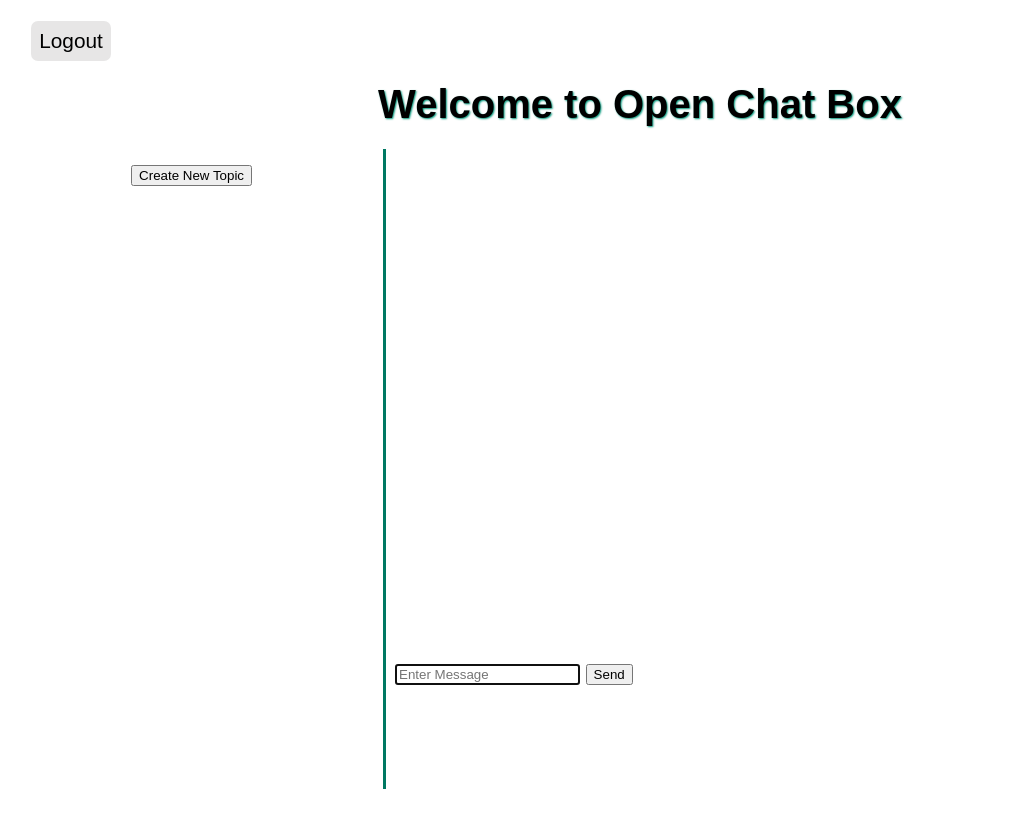
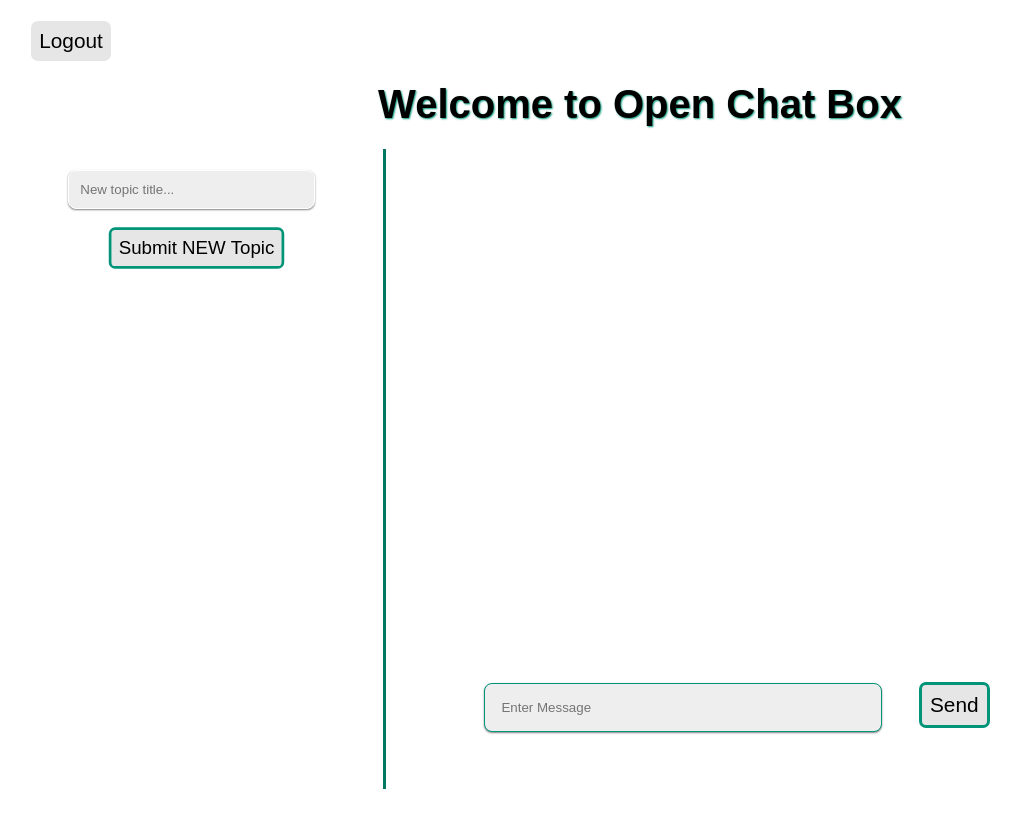
Before and after one commit to mqas1/open-chat-box, a website: page views/main.html in a window 1280 px wide. Both pictures are taken after typing "Sample" into the empty fields and a click on the button "Send". Shown: the whole page, without its empty margins (0-1022 px from the left). Before the commit the page ends 800 px from the top, so only its background shows below. Drawn offline with nearby package versions, Linux system fonts and the light colour scheme; no server answers.

Commit message:
updated css

```diff
--- a/public/css/style.css
+++ b/public/css/style.css
@@ -24,7 +24,7 @@ body {
     font-family: sans-serif;
 }
 
-.pageTitle > h1 {
+.pageTitle > h1, li {
     text-shadow: 1px 1px 2px var(--color-primary);
 }
 
@@ -72,7 +72,7 @@ body {
     margin-bottom: 1rem ;
 }
 
-.form-input {
+.form-input, #newTopicInput, #msg {
     display: block;
     width: 100%;
     padding: 0.7rem;
@@ -84,8 +84,14 @@ body {
     border: 1.5px solid white
 }
 
-.form-input:focus {
+.form-input:focus, #newTopicInput:focus, #msg:focus {
     border-color: var(--color-primary);
+}
+
+#msg {
+    width: 50%;
+    display: initial;
+    padding: 1rem;
 }
 
 .form-input-error {
@@ -133,17 +139,22 @@ body {
 
 /* main page */
 
-.logout-button {
+.logout-button, #add-topic, #submitTopic, .btn {
     font-size: 1.3rem;
     margin: 1em 1em 0em 1.5em;
-    border: none;
+    border: solid;
+    border-color: var(--color-primary);
     cursor: pointer;
     padding: 0.5rem;
     border-radius: 7px;
     background-color: rgb(231, 230, 230);
 }
 
-.logout-button:hover {
+.logout-button {
+    border: none;
+}
+
+.logout-button:hover, #add-topic:hover, #submitTopic:hover, .btn:hover {
     transform: scale(1.1);
     transition: transform 30ms ease;
     background-color: var(--color-primary);
@@ -184,20 +195,51 @@ body {
     margin-top: 1rem;
 }
 
-.topicList {
+.topic-list-container {
     display: flex;
-    justify-content: center;
-    padding-right: 2rem;
+    flex-direction: column;
     height: 93%;
 }
 
-.topicList > ul {
+.topic-list-container > ul {
     list-style-type: none;
     display: flex;
     flex-direction: column;
-    justify-content: space-evenly;
+    justify-content: space-around;
 
 }
+
+input {
+box-shadow: 0px 1px 2px grey;
+}
+
+#topic-list {
+    padding: 0;
+    height: 100%;
+}
+
+.topic-list-li {
+    display: flex;
+    justify-content: center;
+    cursor: pointer;
+}
+
+.topic-list-li:hover {
+    scale: 1.1;
+}
+
+.input-Container {
+    display: flex;
+    justify-content: center;
+}
+
+#new-Input-Container {
+    display: flex;
+    flex-direction: column;
+    padding-top: 1.3rem;
+    gap: 1rem;
+}
+
 .chat-wrapper {
     width: 70%;
     height: 100%;
@@ -207,44 +249,16 @@ body {
     width: 85%;
     height: 80%;
     overflow-y:scroll;
-    margin-left: 1%;
+    margin-left: 11%;
     background-color: rgba(255, 255, 255, 0.901);
+
 }
 
 .chat-form-container {
    text-align: left;
-   margin-left: 1%;
+   margin-left: 11%;
 }
 
-/* .chat-message-container {
-    display: flex;
-    justify-content: center;
-} */
-
-/* .messageContainer > h2 , .messageContainerRight > h2{
-    font-size: 20px;
-    margin: 0;
-} */
-
-/* .messageContainer {
-    background-color: white;
-} */
-
-/* .messageContainerRight {
-    display: flex;
-    flex-direction: column;
-    align-items: end;
-    background-color: rgb(214, 213, 213);
-} */
-
-/* .message-input-container {
-    display: flex;
-    justify-content: center;
-} */
-
-/* .message-input {
-    margin: 0.8rem;
-} */
 
 li button {
     float: right;
@@ -255,6 +269,7 @@ li button {
     color: white;
     font-size: 1em;
   }
+
 
   .flex {
     display: flex;
@@ -267,3 +282,30 @@ li button {
   .show {
     visibility: visible;
   }
+
+  #submitTopic {
+    margin-top: 0;
+    scale: 0.9;
+  }
+
+  .topicList {
+    height: 100%;
+  }
+
+  p {
+    font-size: 26px;
+    margin-top: 0;
+
+  }
+  li {
+    font-size: 30px;
+  }
+
+  .user-time {
+    font-style: italic;
+    font-size: 20px;
+    background-color: var(--color-primary);
+    color: white;
+    max-width: 22rem;
+    margin-bottom: 5px;
+  }
--- a/public/js/topics.js
+++ b/public/js/topics.js
@@ -86,15 +86,14 @@ const socketsTopic = async () => {
   .catch((err) => console.log(err));
 }
 
-createTopicBtn.addEventListener("click", function(event) {
-  event.preventDefault();
-  showNewTopicBtn();
-});
+// createTopicBtn.addEventListener("click", function(event) {
+//   event.preventDefault();
+//   showNewTopicBtn();
+// });
 
 createTopic.addEventListener("click", function(event) {
   event.preventDefault();
   newTopic();
-  hideNewTopicBtn();
 });
 
 const topicsListHandler = (event) => {
--- a/views/main.html
+++ b/views/main.html
@@ -16,20 +16,25 @@
     </div>
     <div class="mainContainer">
       <div class="topicContainer">
-        <div class="topicButton">
-          <button class="show" id="add-topic">Create New Topic</button>
-        </div>
         <div class="topicList">
-          <div class="showInput hide">
-            <input id="newTopicInput" type= "text" required placeholder="New topic title...">
+          <div class="input-Container">
+            <div class="showInput " id="new-Input-Container">
+              <input
+                id="newTopicInput"
+                type="text"
+                required
+                placeholder="New topic title..."
+              />
               <button id="submitTopic">Submit NEW Topic</button>
             </div>
+          </div>
+          <div class="topic-list-container">
             <ul id="topic-list"></ul>
           </div>
         </div>
+      </div>
       <div class="chat-wrapper">
-      <div class="chat-messages">
-      </div>
+        <div class="chat-messages"></div>
         <div class="chat-form-container">
           <form id="chat-form">
             <input
@@ -39,15 +44,17 @@
               required
               autocomplete="off"
             />
-            <button class="btn"></i> Send</button>
+            <button class="btn">Send</button>
           </form>
         </div>
       </div>
     </div>
     <script src="/socket.io/socket.io.js"></script>
-    <script src="https://cdn.jsdelivr.net/npm/dayjs@1.11.3/dayjs.min.js"
+    <script
+      src="https://cdn.jsdelivr.net/npm/dayjs@1.11.3/dayjs.min.js"
       integrity="sha256-iu/zLUB+QgISXBLCW/mcDi/rnf4m4uEDO0wauy76x7U="
-            crossorigin="anonymous"></script>
+      crossorigin="anonymous"
+    ></script>
     <script src="https://cdnjs.cloudflare.com/ajax/libs/dayjs/1.11.3/plugin/advancedFormat.min.js"></script>
   </body>
   <script src="/js/topics.js"></script>
```
Lines whose indentation alone changed are shown as unchanged.
